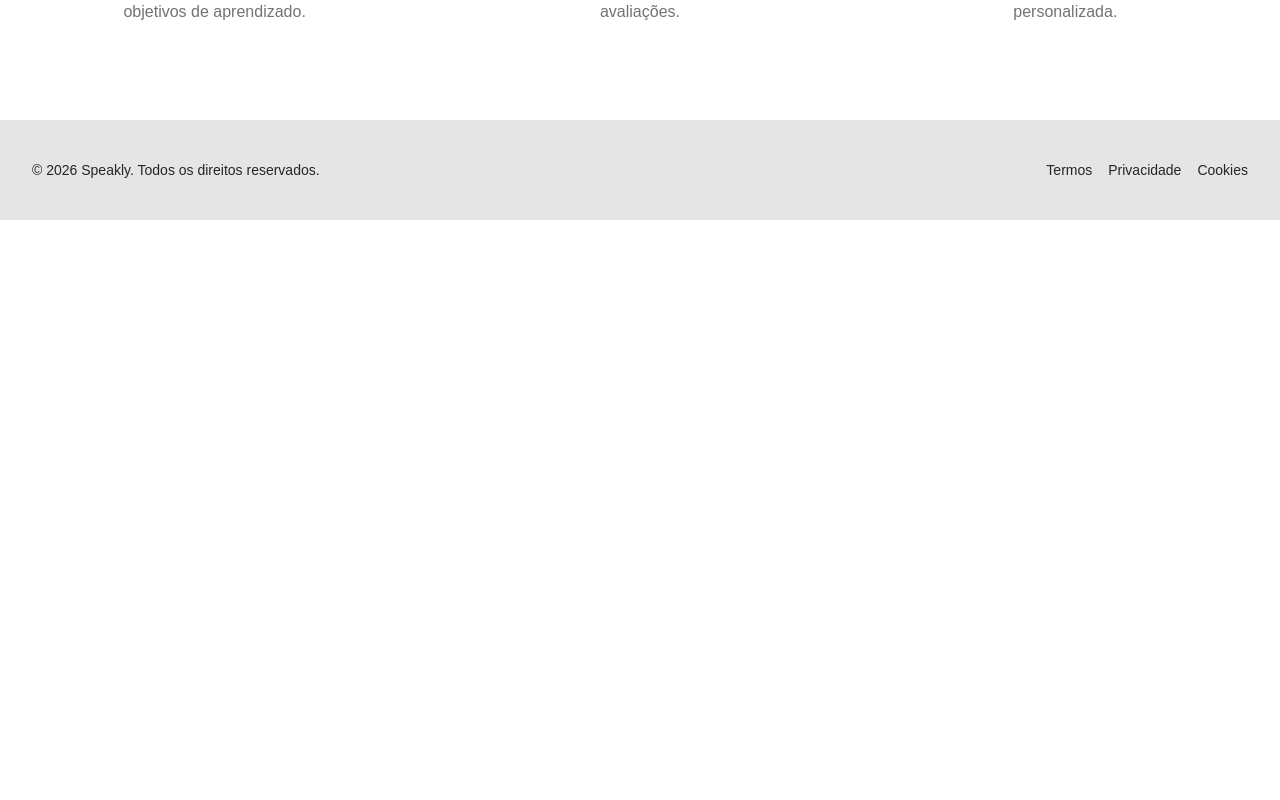
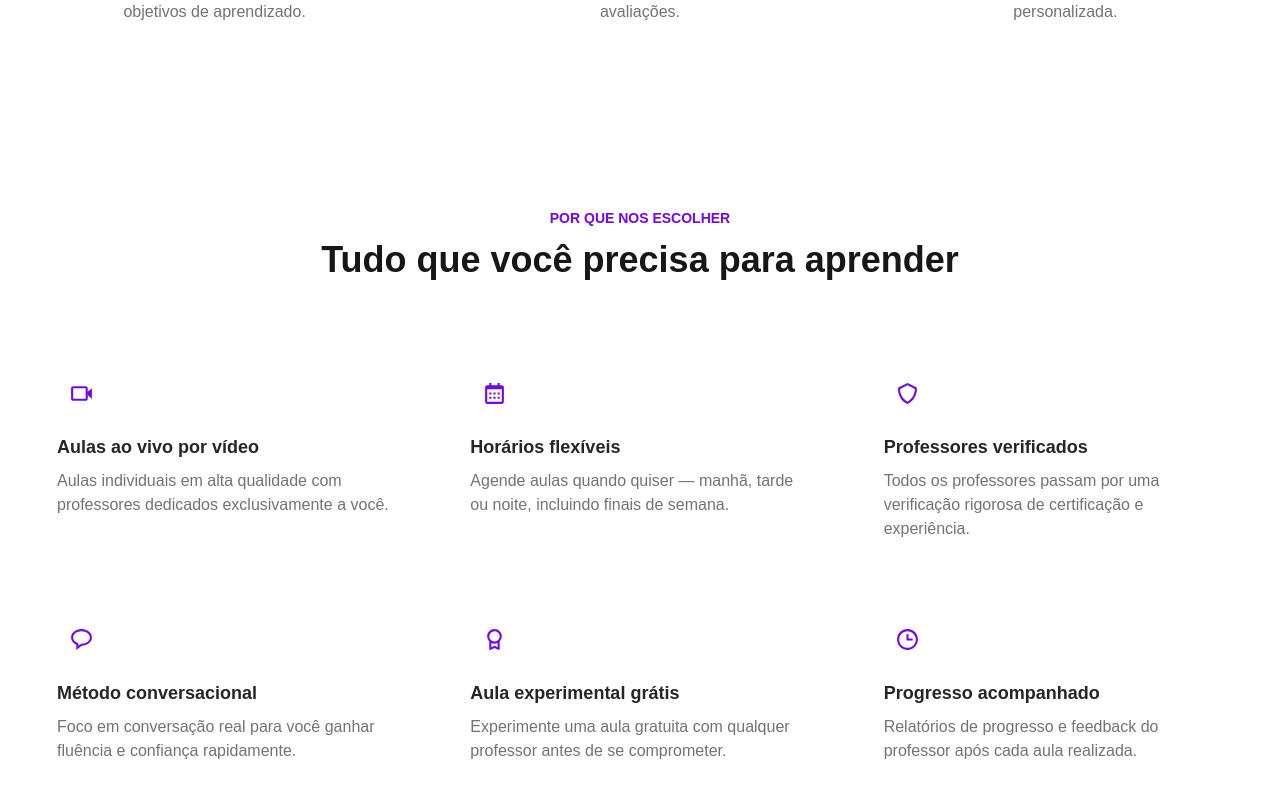
Before and after one commit to HeitorKHS/speakly, a Next.js app in the folder frontend/: page / in a window 1280 px wide. Shown: the part 1240-2040 px from the top of the page. Before the commit the page ends 1460 px from the top, so only its background shows below. Built offline with nearby package versions, Linux system fonts and the light colour scheme.

Commit message:
Criado a seção Por que nos escolher

```diff
--- /dev/null
+++ b/frontend/src/app/components/landing/Features.tsx
@@ -0,0 +1,62 @@
+import { BiVideo, BiCalendar, BiShield, BiMessageRounded, BiAward, BiTime } from "react-icons/bi";
+
+const features = [
+    {
+        icon: BiVideo,
+        title: "Aulas ao vivo por vídeo",
+        description: "Aulas individuais em alta qualidade com professores dedicados exclusivamente a você.",
+    },
+    {
+        icon: BiCalendar,
+        title: "Horários flexíveis",
+        description: "Agende aulas quando quiser — manhã, tarde ou noite, incluindo finais de semana.",
+    },
+    {
+        icon: BiShield,
+        title: "Professores verificados",
+        description: "Todos os professores passam por uma verificação rigorosa de certificação e experiência.",
+    },
+    {
+        icon: BiMessageRounded,
+        title: "Método conversacional",
+        description: "Foco em conversação real para você ganhar fluência e confiança rapidamente.",
+    },
+    {
+        icon: BiAward,
+        title: "Aula experimental grátis",
+        description: "Experimente uma aula gratuita com qualquer professor antes de se comprometer.",
+    },
+    {
+        icon: BiTime,
+        title: "Progresso acompanhado",
+        description: "Relatórios de progresso e feedback do professor após cada aula realizada.",
+    },
+];
+
+export function Features(){
+
+    return(
+
+        <section className="py-22">
+            <div className="max-w-7xl mx-auto px-4 sm:px-6 lg:px-8">
+                <div className="text-center">
+                    <p className="text-sm font-semibold text-violet-700 uppercase mb-3">Por que nos escolher</p>
+                    <h2 className="text-3xl sm:text-4xl font-bold">Tudo que você precisa para aprender</h2>
+                </div>
+                <div className="mt-16 grid sm:grid-cols-2 lg:grid-cols-3 gap-2 sm:gap-6">
+                    {features.map((feature, index) => (
+                        <div key={index} className="group p-6 rounded-2xl bg-card border border-border/50 border-transparent hover:border-violet-700 transition-all duration-300">
+                            <div className="w-12 h-12 rounded-xl flex items-center justify-center group-hover:bg-violet-700/15 transition-colors">
+                                <feature.icon size={25} className="text-violet-700"/>
+                            </div>
+                            <h3 className="mt-4 text-lg font-bold text-neutral-800">{feature.title}</h3>
+                            <p className="mt-2 text-neutral-500">{feature.description}</p>
+                        </div>
+                    ))}
+                </div>
+            </div>
+        </section>
+
+    )
+
+}
--- a/frontend/src/app/page.tsx
+++ b/frontend/src/app/page.tsx
@@ -1,5 +1,6 @@
 import { Hero } from "./components/landing/Hero";
 import { HowItWorks } from "./components/landing/HowItWorks";
+import { Features } from "./components/landing/Features";
 
 export default function Home(){
 
@@ -8,6 +9,7 @@ export default function Home(){
     <div className="min-h-screen">
       <Hero/>
       <HowItWorks/>
+      <Features/>
     </div>
 
   );
```
